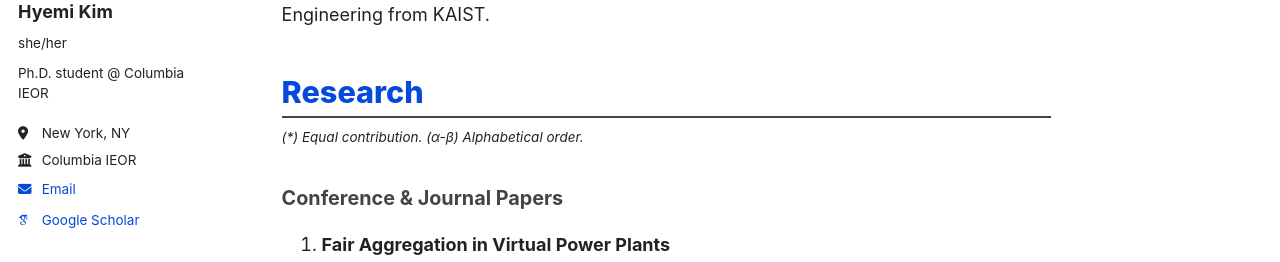
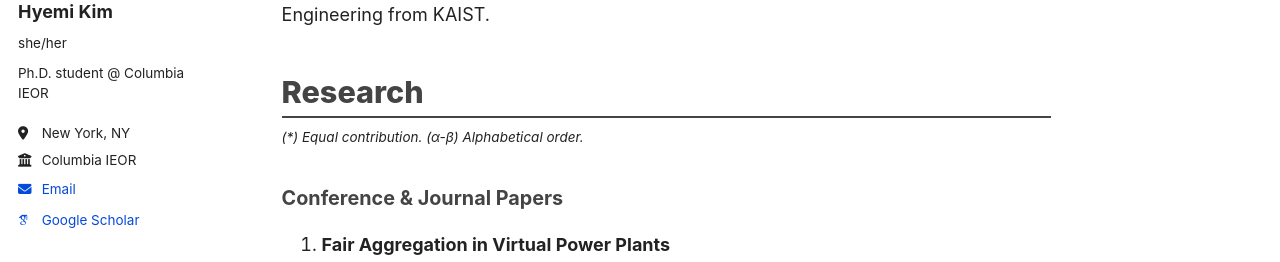
Before and after one commit to HyemiK1m/hyemik1m.github.io, a Jekyll site: the page built from _pages/about.md, in a window 1280 px wide. Shown: the part 283-545 px from the top of the page. Built offline with Jekyll 4.4.1, drawn with Linux system fonts in a browser that asks for light colours; some web fonts are replaced; a script that is not in the unit is left out.

Commit message:
Update about.md

```diff
--- a/_pages/about.md
+++ b/_pages/about.md
@@ -17,7 +17,7 @@ Hi! I am a fifth-year Ph.D. student in the Department of [Industrial Engineering
 
 I received my MS degree in Industrial and Systems Engineering from Korea Advanced Institute of Science and Technology (KAIST) where I was advised by Prof. [Il-Chul Moon](https://aai.kaist.ac.kr/bbs/board.php?bo_table=sub2_1&wr_id=3). Prior to that, I received my BS degree in Industrial and Systems Engineering and Electrical Engineering from KAIST.
 
-<h2 style="color:#054ADA; border-bottom: 2px solid #444; padding-bottom: 5px; font-size:1.7em; font-weight:800; margin-top:1.5em; margin-bottom:0.3em;">Research</h2>
+<h2 style="color:#444; border-bottom: 2px solid #444; padding-bottom: 5px; font-size:1.7em; font-weight:800; margin-top:1.5em; margin-bottom:0.3em;">Research</h2>
 
 <p style="font-size:0.75em; color:#888; font-style:italic; margin-top:0; margin-bottom:1.2em;">
   (*) Equal contribution. (α-β) Alphabetical order.
```
